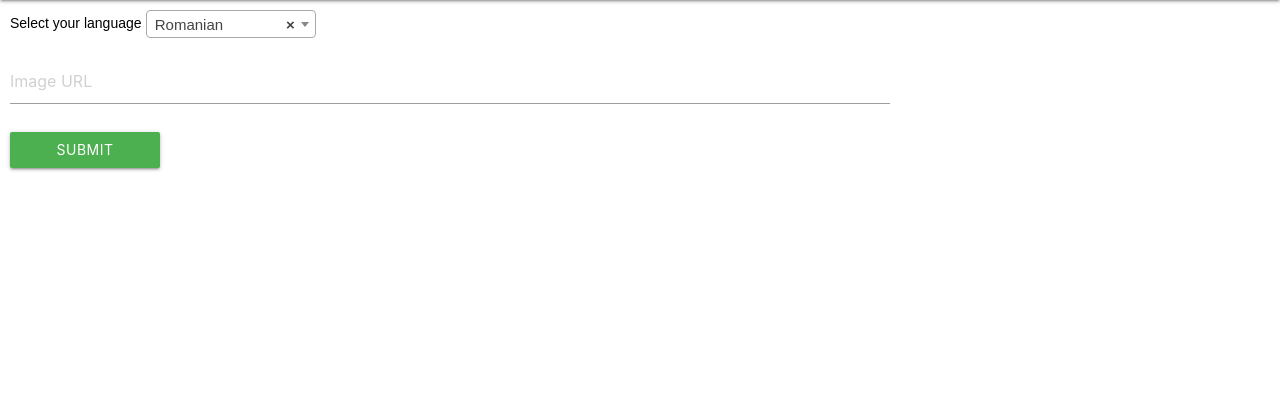
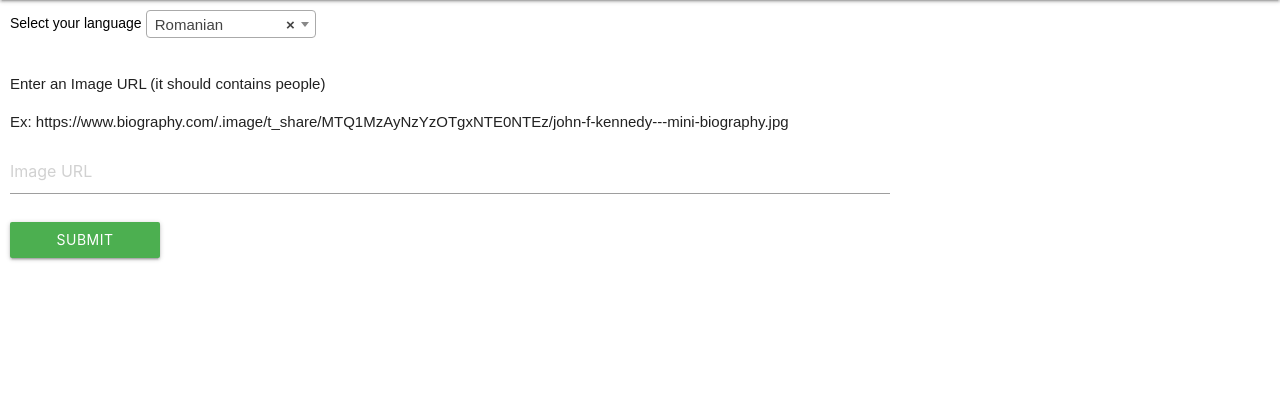
Before and after one commit to andreasdragoman/cloud-project-dragoman, a Flask app: page / in a window 1280 px wide. Shown: the part 64-484 px from the top of the page. Run offline with Flask 2, Linux system fonts and the light colour scheme.

Commit message:
Update home.html

```diff
--- a/templates/home.html
+++ b/templates/home.html
@@ -57,6 +57,8 @@
              </select>
         </div>
         <div style="width:900px;padding:10px;">
+            <p>Enter an Image URL (it should contains people)</p>
+            <p>Ex: https://www.biography.com/.image/t_share/MTQ1MzAyNzYzOTgxNTE0NTEz/john-f-kennedy---mini-biography.jpg</p>
             <input type="text" name="FaceDetection.Image.Url" placeholder="Image URL" id="inputImgUrl">
         </div>
         <div style="padding:10px;">
```
